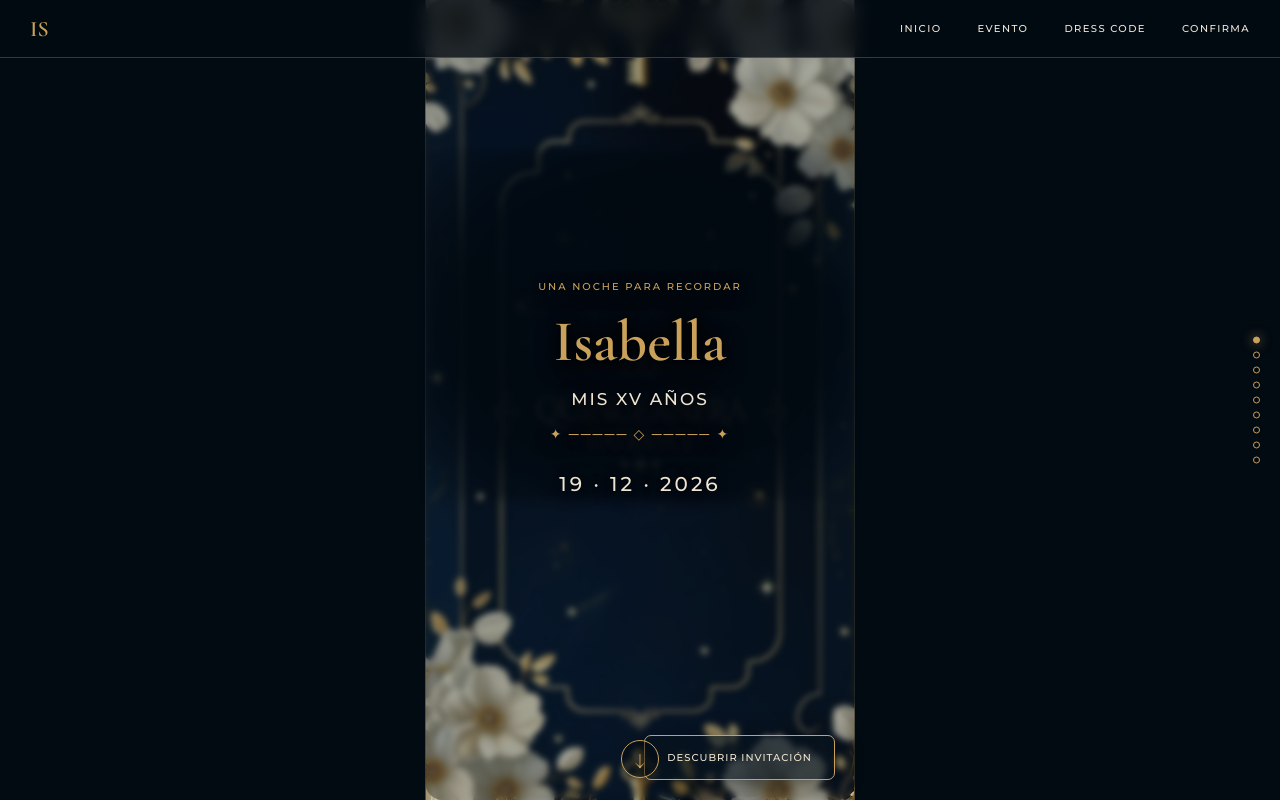
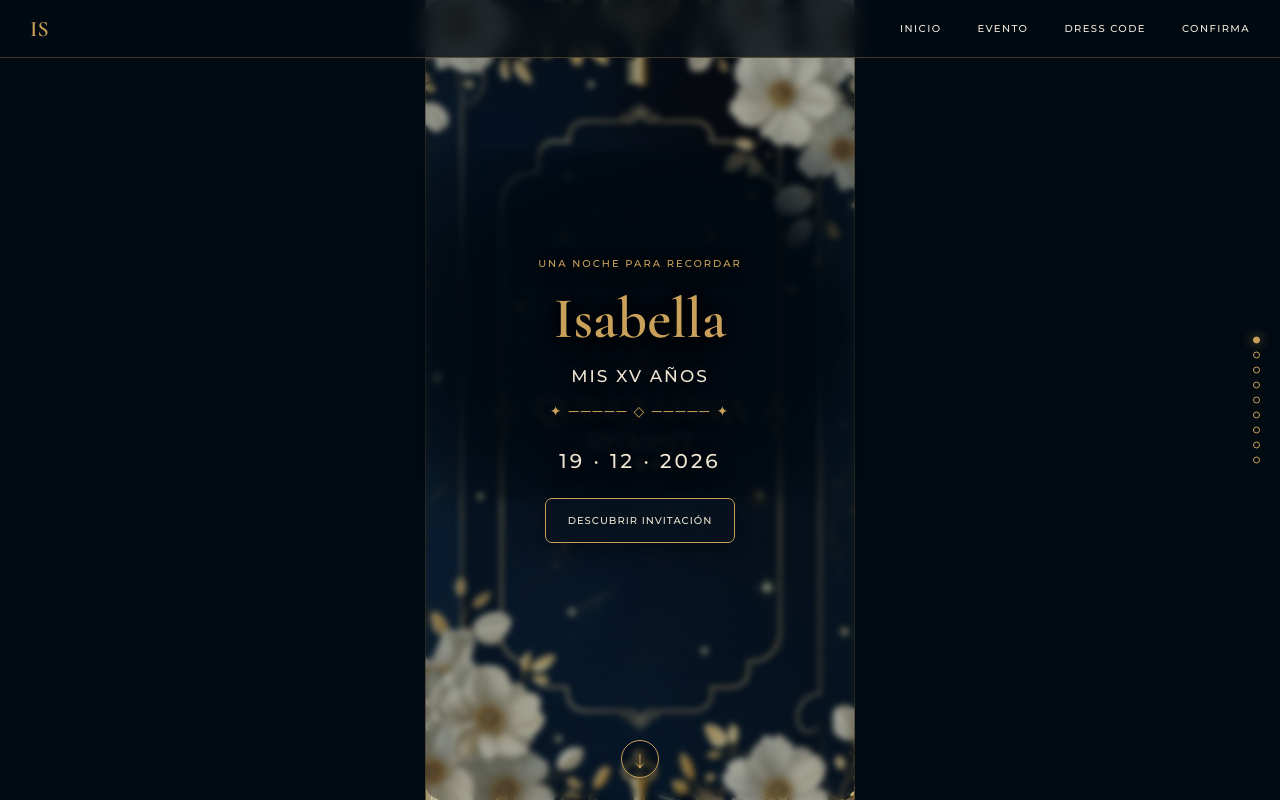
Before and after one commit to rulincab/Invitation_xv, a React (Vite) app: page / in a window 1280 px wide. Shown: the top 800 px of the page. Built offline with nearby package versions, Linux system fonts and the light colour scheme.

Commit message:
some text changes

```diff
--- a/src/main.jsx
+++ b/src/main.jsx
@@ -20,9 +20,9 @@ const sections = [
   { id: "evento", label: "El evento", image: evento },
   { id: "cuenta", label: "Cuenta regresiva", image: cuenta },
   { id: "dress", label: "Dress code", image: dress },
-  { id: "confirma", label: "Confirmación", image: confirma },
   { id: "sobres", label: "Un pequeño detalle", image: lluviaSobres },
   { id: "final", label: "Detalles finales", image: finalImg },
+  { id: "confirma", label: "Confirmación", image: confirma },
 ];
 
 const target = new Date("2026-12-19T18:00:00-05:00");
@@ -192,7 +192,7 @@ function Section({ item, index, onNext }) {
 
               <div className="ornament">✦ ───── ◇ ───── ✦</div>
 
-              <h1>Se reserva el color azul en todas sus gamas</h1>
+              <h1>Se reserva el color azul en todas sus gamas (Damas)</h1>
 
               <p>
                 Para acompañar esta noche especial, te invitamos a vestir de
@@ -283,7 +283,7 @@ function Section({ item, index, onNext }) {
                 inolvidable.
               </div>
               <button
-                className="gold-button"
+                className="gold-buttons"
                 onClick={() =>
                   document
                     .getElementById("inicio")
--- a/src/styles.css
+++ b/src/styles.css
@@ -347,7 +347,7 @@ h2 {
 }
 
 /* BUTTONS */
-.gold-button {
+.gold-buttons {
   display: inline-flex;
   align-items: center;
   justify-content: center;
@@ -365,6 +365,24 @@ h2 {
   position:fixed;
   bottom: 20px;   /* distancia desde abajo */
   right: 20px;
+}
+
+/* BUTTONS */
+.gold-button {
+  display: inline-flex;
+  align-items: center;
+  justify-content: center;
+  min-height: 45px;
+  padding: 10px 22px;
+  border: 1px solid var(--gold);
+  border-radius: 7px;
+  background: rgba(7, 19, 29, 0.68);
+  color: var(--cream);
+  font: 500 10px Montserrat;
+  letter-spacing: 1px;
+  text-decoration: none;
+  cursor: pointer;
+  box-shadow: 0 5px 25px #0008;
 }
 
 .gold-button:hover {
```
Also changed, not shown: 4 other files (tests, documents, lock files or other folders).
